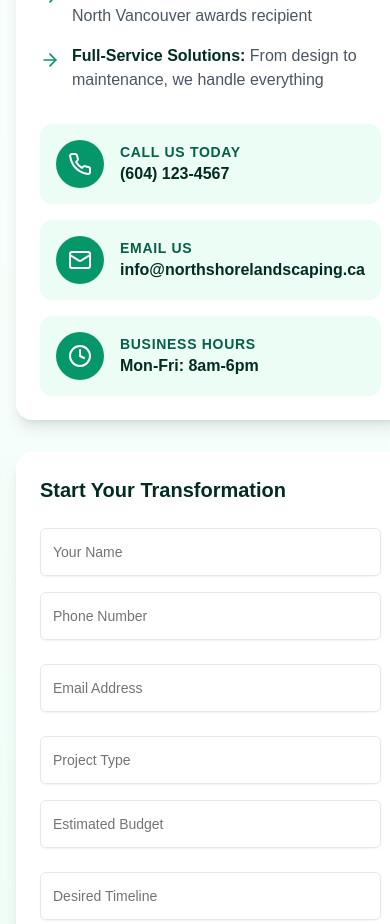
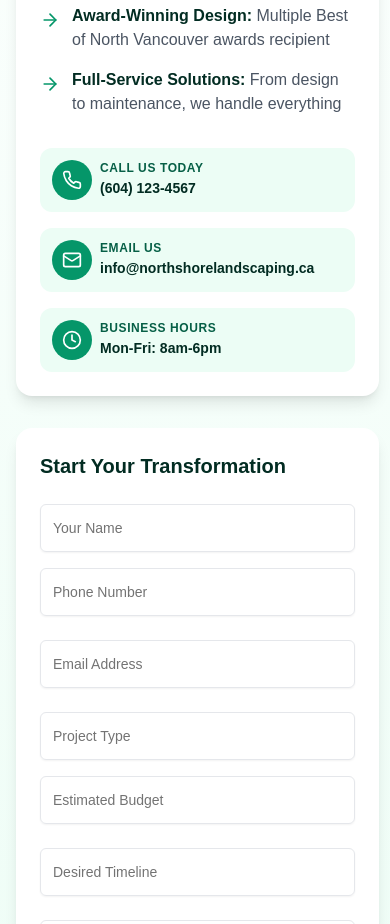
Before and after one commit to olyaiy/north-shore-landscaping, a Next.js app: page / in a window 390 px wide. Shown: the part 9160-10084 px from the top of the page. Built offline with nearby package versions, Linux system fonts and the light colour scheme.

Commit message:
mobile fixes

```diff
--- a/src/components/contact/contact.tsx
+++ b/src/components/contact/contact.tsx
@@ -120,18 +120,18 @@ export function Contact() {
                 <div
                   key={index}
                   onClick={item.clickable ? item.onClick : undefined}
-                  className={`flex items-center gap-4 rounded-xl bg-emerald-50 p-4 sm:p-5
+                  className={`flex items-center gap-2 sm:gap-4 rounded-xl bg-emerald-50 p-3 sm:p-5
                     ${item.clickable ? "cursor-pointer hover:bg-emerald-100" : ""}
                     transition-colors`}
                 >
-                  <div className="flex h-12 w-12 sm:h-14 sm:w-14 items-center justify-center rounded-full bg-emerald-600 flex-shrink-0">
-                    <item.icon className="h-6 w-6 sm:h-7 sm:w-7 text-white" />
+                  <div className="flex h-10 w-10 sm:h-14 sm:w-14 items-center justify-center rounded-full bg-emerald-600 flex-shrink-0">
+                    <item.icon className="h-5 w-5 sm:h-7 sm:w-7 text-white" />
                   </div>
-                  <div className="min-w-0">
-                    <p className="font-montserrat text-sm sm:text-base font-semibold uppercase tracking-wider text-emerald-800">
+                  <div className="min-w-0 flex-1">
+                    <p className="font-montserrat text-xs sm:text-base font-semibold uppercase tracking-wider text-emerald-800">
                       {item.title}
                     </p>
-                    <span className="text-base sm:text-xl font-semibold text-emerald-950 break-words">
+                    <span className="text-sm sm:text-xl font-semibold text-emerald-950 break-words">
                       {item.content}
                     </span>
                   </div>
```
